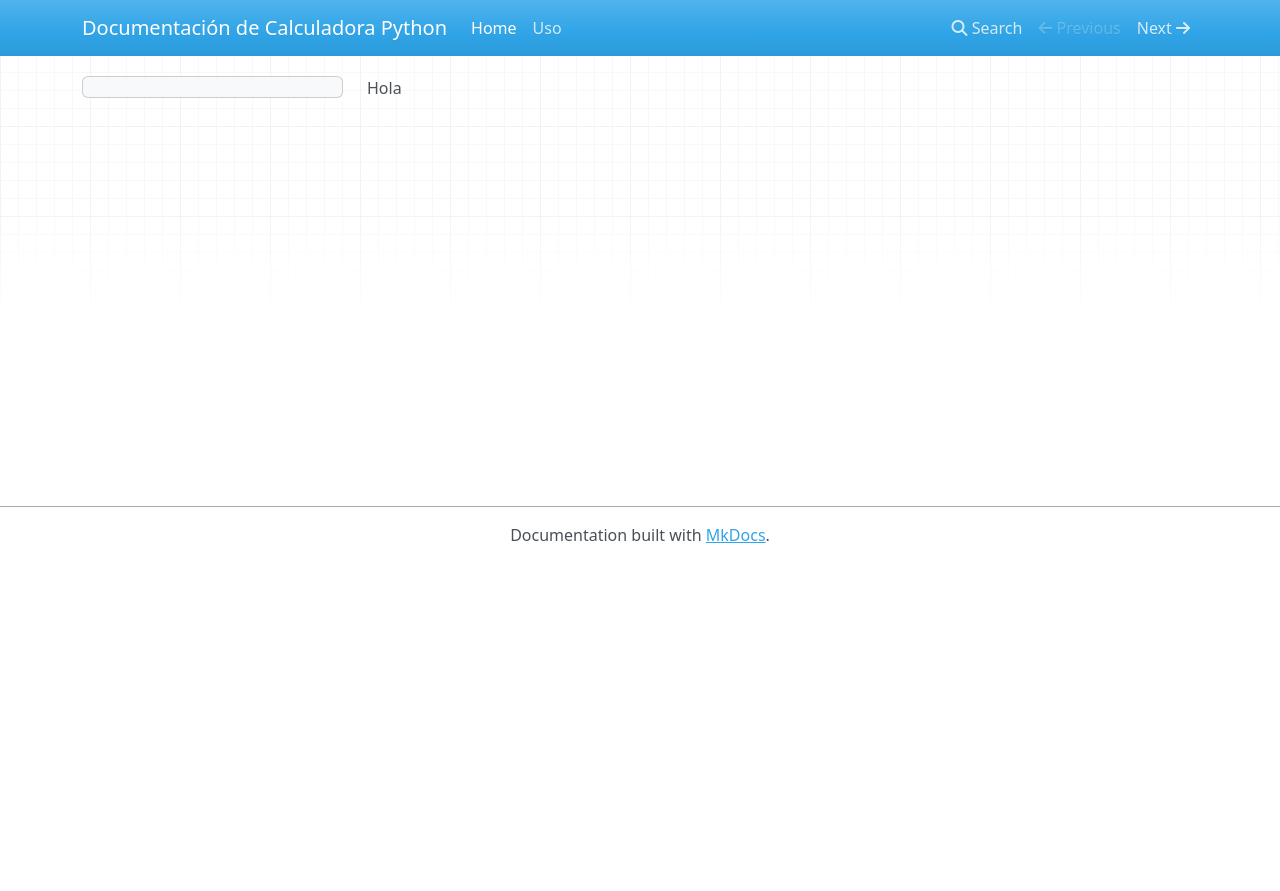
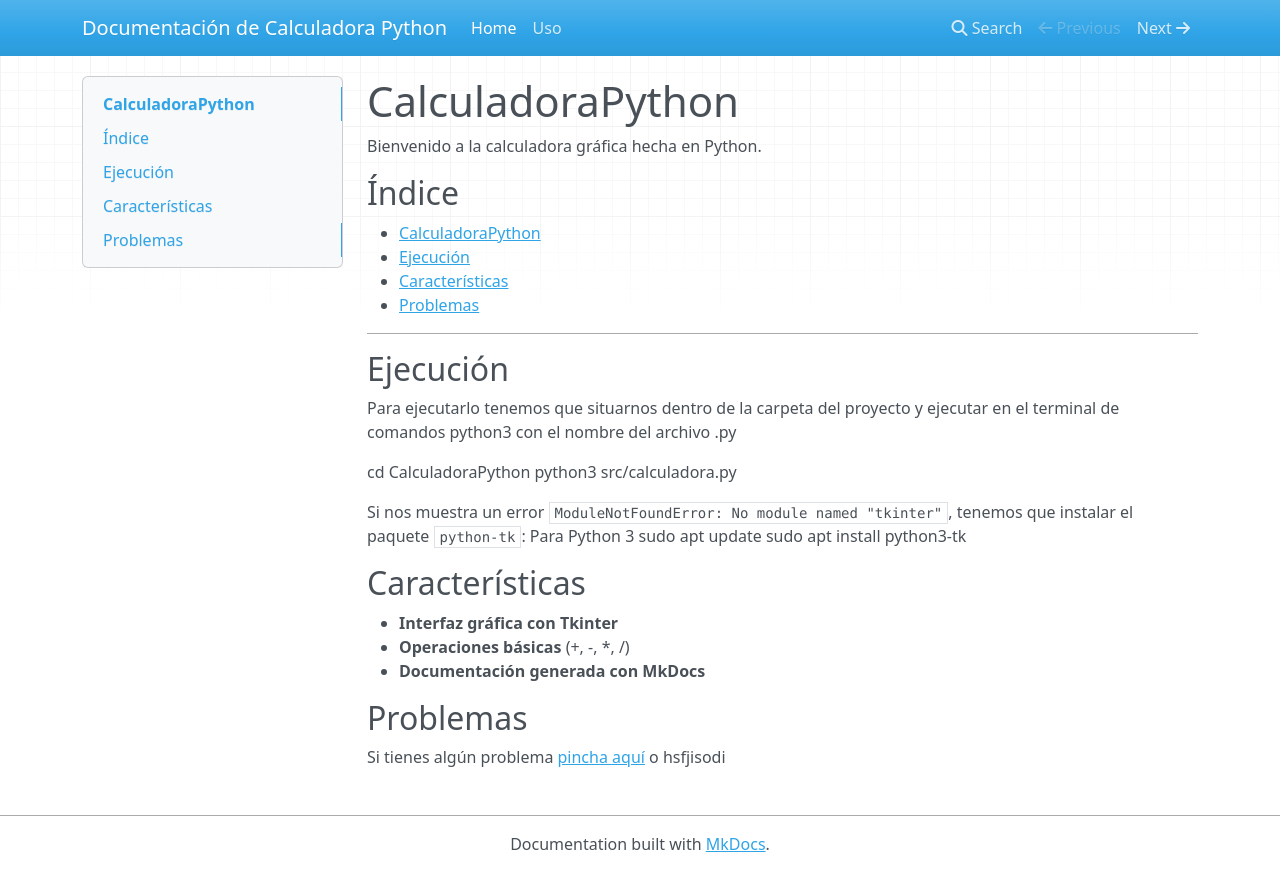
Before and after one commit to vjp-marioLG/CalculadoraPython-Mario_llorente, an MkDocs documentation site: the page built from docs/index.md, in a window 1280 px wide. Shown: the top 891 px of the page. Built offline with MkDocs 1.6.1, drawn with Linux system fonts in a browser that asks for light colours; nearby versions of some CDN libraries.

Commit message:
Add documentation for CalculadoraPython project
Added documentation for the Python calculator project, including execution instructions, features, and troubleshooting.

```diff
--- a/docs/index.md
+++ b/docs/index.md
@@ -1 +1,32 @@
-Hola
+# CalculadoraPython
+
+Bienvenido a la calculadora gráfica hecha en Python.
+## Índice
+
+- [CalculadoraPython](#calculadorapython)
+- [Ejecución](#ejecución)
+- [Características](#características)
+- [Problemas](#problemas)
+
+---
+## Ejecución
+
+Para ejecutarlo tenemos que situarnos dentro de la carpeta del proyecto y ejecutar en el terminal de comandos python3 con el nombre del archivo .py
+
+cd CalculadoraPython
+python3 src/calculadora.py
+
+Si nos muestra un error `ModuleNotFoundError: No module named "tkinter"`, tenemos que instalar el paquete `python-tk`:
+Para Python 3
+sudo apt update
+sudo apt install python3-tk
+
+## Características
+
+- **Interfaz gráfica con Tkinter**
+- **Operaciones básicas** (+, -, *, /)
+- **Documentación generada con MkDocs**
+
+## Problemas
+
+Si tienes algún problema [pincha aquí](https://example.com) o hsfjisodi
```
